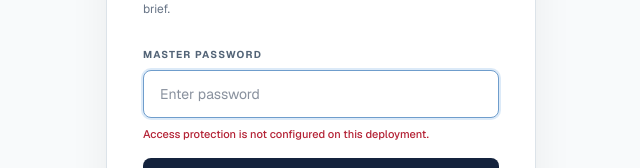
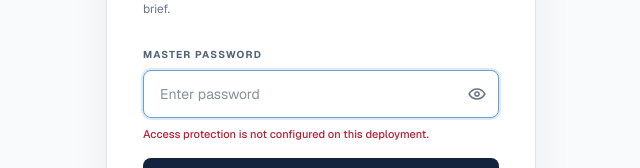
Before and after one commit to naseem-labs/naseemlabs-site, a Next.js app: page /access-ae in a window 1280 px wide. Shown: the part 387-555 px from the top of the page, without its empty margins (319-959 px from the left). Built offline with nearby package versions, Linux system fonts and the light colour scheme; no server answers.

Commit message:
Add password visibility toggle

```diff
--- a/components/private-sales/access-page.tsx
+++ b/components/private-sales/access-page.tsx
@@ -635,16 +635,44 @@ export default async function AccessPage({ config }: AccessPageProps) {
               Master password
             </label>
 
+            <div className="relative">
+              <input
+                id="show-private-access-password"
+                type="checkbox"
+                className="peer sr-only"
+                aria-label="Show password"
+              />
+
               <input
                 id="private-access-password"
                 name="password"
-              type="password"
+                type="text"
                 autoComplete="current-password"
                 required
                 autoFocus
-              className="h-12 w-full rounded-lg border border-[#d6dde4] bg-white px-4 text-sm text-[#14233d] outline-none transition focus:border-[#6f9dcc] focus:ring-2 focus:ring-[#dceaf8]"
+                className="h-12 w-full rounded-lg border border-[#d6dde4] bg-white px-4 pr-12 text-sm text-[#14233d] outline-none transition [-webkit-text-security:disc] focus:border-[#6f9dcc] focus:ring-2 focus:ring-[#dceaf8] peer-checked:[-webkit-text-security:none]"
                 placeholder="Enter password"
               />
+
+              <label
+                htmlFor="show-private-access-password"
+                className="absolute right-3 top-1/2 -translate-y-1/2 cursor-pointer text-[#687587]"
+                aria-label="Show or hide password"
+              >
+                <svg
+                  viewBox="0 0 24 24"
+                  className="h-5 w-5"
+                  fill="none"
+                  stroke="currentColor"
+                  strokeWidth="1.8"
+                  strokeLinecap="round"
+                  strokeLinejoin="round"
+                >
+                  <path d="M2.5 12s3.5-6 9.5-6 9.5 6 9.5 6-3.5 6-9.5 6-9.5-6-9.5-6Z" />
+                  <circle cx="12" cy="12" r="2.5" />
+                </svg>
+              </label>
+            </div>
 
             {accessError && (
               <p className="mt-2 text-[11px] font-medium text-[#b42336]">
```
Lines whose indentation alone changed are shown as unchanged.
